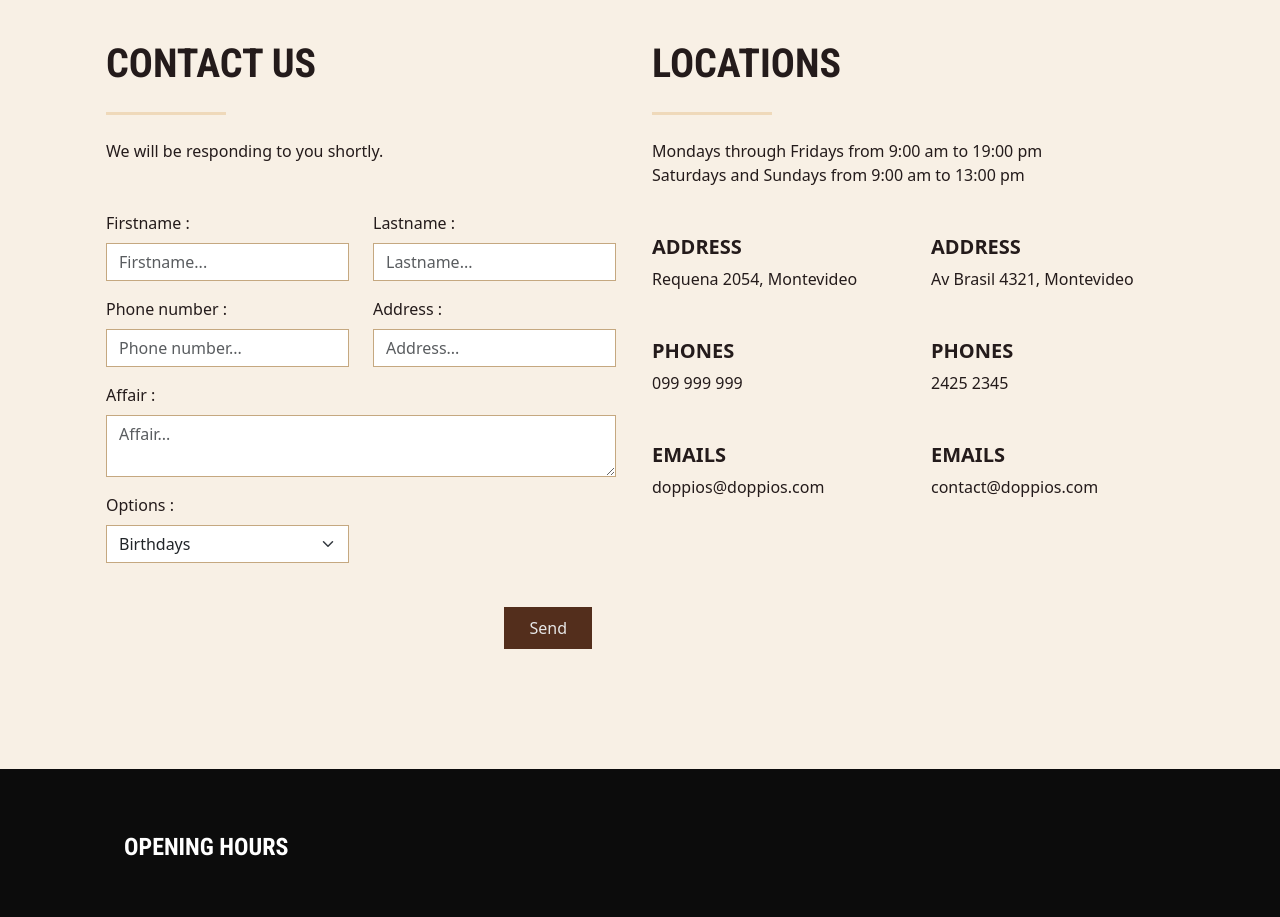
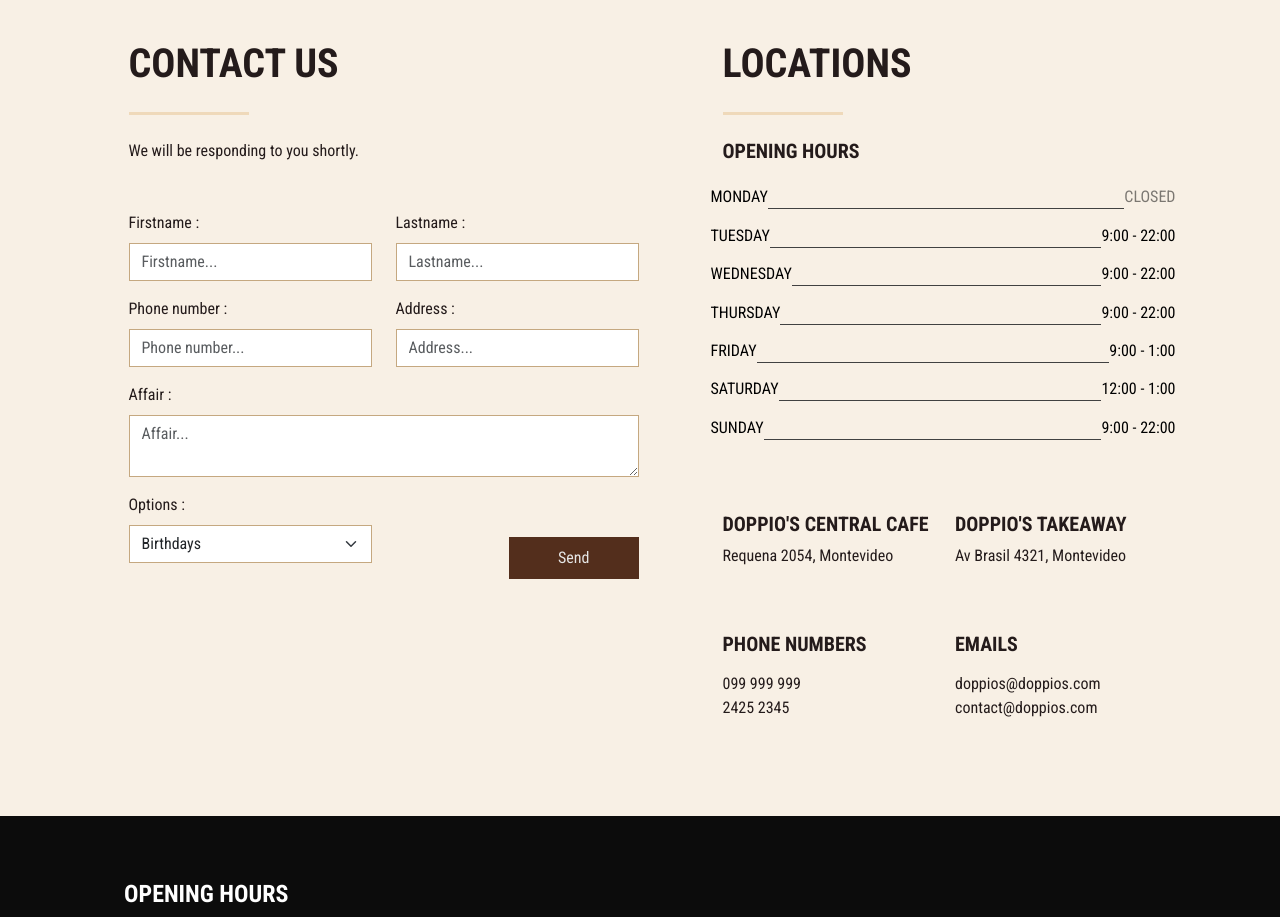
Before and after one commit to rodrigobeiro-31/E-commerce-Front, a React (Vite) app: page /contact in a window 1280 px wide. Shown: the part 880-1797 px from the top of the page. Built offline with nearby package versions, Linux system fonts and the light colour scheme.

Commit message:
Contact fixed

```diff
--- a/src/components/pages/CartCheckout.css
+++ b/src/components/pages/CartCheckout.css
@@ -2,7 +2,7 @@
     position: relative;
     width: 100%;
     height: 100vh;
-    background-image: url(./imgs/shop-window.jpg);
+    background-image: url(../../../public/imgs/shop-window.jpg);
     background-size:cover;
     background-position: center;
   }
--- a/src/components/pages/Contact.css
+++ b/src/components/pages/Contact.css
@@ -17,6 +17,7 @@
 }
 
 .contact-container {
+  font-family: var(--roboto-condensed);
   background-color: transparent !important;
   margin: 3rem 0;
   display: flex;
@@ -44,3 +45,33 @@
 .btn-contact {
   align-self: flex-end !important;
 }
+
+.opening-hours {
+  font-weight: 700;
+  text-transform: uppercase;
+  color: var(--darkBrown);
+}
+
+.contact-days-container {
+  font-weight: 400;
+  padding: 0;
+  list-style: none;
+  color: rgb(0, 0, 0);
+  text-transform: uppercase;
+}
+
+.contact-days-container > li {
+  height: 2.4rem;
+  display: flex;
+  justify-content: space-between;
+}
+
+.text-span {
+  white-space: nowrap;
+  align-self: flex-end !important;
+}
+
+.span-line {
+  width: 100%;
+  border-bottom: 0.2px solid var(--mainBrown);
+}
--- a/src/components/pages/Contact.jsx
+++ b/src/components/pages/Contact.jsx
@@ -66,7 +66,7 @@
         </div>
         <div className="container mb-5 mt-5 text-white d-flex justify-content-center align-items-center">
           <div className="d-flex justify-content-center">
-            <div className="row contact-container ">
+            <div className="row d-flex justify-contact-between gap-5 contact-container">
               <div className="col-6">
                 <div className="container">
                   <div>
@@ -181,10 +181,10 @@
                         <option>Other</option>
                       </select>
                     </div>
-                    <div className="col-12 d-flex justify-content-end text-center pt-1">
+                    <div className="col-6 d-flex justify-content-end text-center pt-1">
                       <button
                         type="submit"
-                        className="m-4 text-center main-btn btn-contact"
+                        className="px-5 text-center main-btn btn-contact"
                       >
                         Send
                       </button>
@@ -192,48 +192,69 @@
                   </form>
                 </div>
               </div>
-              <div className="col-6">
-                <div>
+              <div className="col-5">
                 <h2 className="fw-bold pt-4 contact-title">Locations</h2>
                 <span className="line-span"></span>
-                  <p className="m-0 contact-text">
-                    Mondays through Fridays from 9:00 am to 19:00 pm
-                  </p>
-                  <p className="m-0 contact-text">
-                    Saturdays and Sundays from 9:00 am to 13:00 pm
-                  </p>
-                  <div className="locations-container row">
-                    <div className="col-6">
-                      <div className="mt-5">
-                        <h5 className="contact-text fw-bold">ADDRESS</h5>
+                <div className="row d-flex justify-content-between">
+                  <h5 className="opening-hours">Opening hours</h5>
+                  <ul className="contact-days-container">
+                    <li>
+                      <span className="text-span">Monday</span>
+                      <span className="span-line"></span>
+                      <span className="text-span opacity-50">Closed</span>
+                    </li>
+                    <li>
+                      <span className="text-span">Tuesday</span>
+                      <span className="span-line"></span>
+                      <span className="text-span">9:00 - 22:00</span>
+                    </li>
+                    <li>
+                      <span className="text-span">Wednesday</span>
+                      <span className="span-line"></span>
+                      <span className="text-span">9:00 - 22:00</span>
+                    </li>
+                    <li>
+                      <span className="text-span">Thursday</span>
+                      <span className="span-line"></span>
+                      <span className="text-span">9:00 - 22:00</span>
+                    </li>
+                    <li>
+                      <span className="text-span">Friday</span>
+                      <span className="span-line"></span>
+                      <span className="text-span">9:00 - 1:00</span>
+                    </li>
+                    <li>
+                      <span className="text-span">Saturday</span>
+                      <span className="span-line"></span>
+                      <span className="text-span">12:00 - 1:00</span>
+                    </li>
+                    <li>
+                      <span className="text-span">Sunday</span>
+                      <span className="span-line"></span>
+                      <span className="text-span">9:00 - 22:00</span>
+                    </li>
+                  </ul>
+                </div>
+                <div className="row d-flex flex-wrap mt-5 locations-container">
+                  <div className="col-6 mt-2">
+                    <h5 className="contact-text fw-bold">DOPPIO'S CENTRAL CAFE</h5>
                     <p className="contact-text">Requena 2054, Montevideo</p>
                   </div>
-                      <div className="mt-5">
-                        <h5 className="contact-text fw-bold">PHONES</h5>
-                        <p className="contact-text">099 999 999</p>
-                      </div>
-                      <div className="mt-5">
-                        <h5 className="contact-text fw-bold">EMAILS</h5>
-                        <p className="contact-text">doppios@doppios.com</p>
-                      </div>
-                    </div>
-                    <div className="col-6">
-                      <div className="mt-5">
-                        <h5 className="contact-text fw-bold">ADDRESS</h5>
+                  <div className="col-6 mt-2">
+                    <h5 className="contact-text fw-bold">DOPPIO'S TAKEAWAY</h5>
                     <p className="contact-text">
                       Av Brasil 4321, Montevideo
                     </p>
                   </div>
-                      <div className="mt-5">
-                        <h5 className="contact-text fw-bold">PHONES</h5>
-                        <p className="contact-text">2425 2345</p>
+                  <div className="col-6 mt-5">
+                    <h5 className="contact-text fw-bold mb-3">PHONE NUMBERS</h5>
+                    <p className="contact-text m-0">099 999 999</p>
+                    <p className="contact-text m-0">2425 2345</p>
                   </div>
-                      <div className="mt-5">
-                        <h5 className="contact-text fw-bold">EMAILS</h5>
-                        <p className="contact-text">contact@doppios.com</p>
-                      </div>
-                    </div>
-                    <div className="col-6"></div>
+                  <div className="col-6 mt-5">
+                    <h5 className="contact-text fw-bold mb-3">EMAILS</h5>
+                    <p className="contact-text m-0">doppios@doppios.com</p>
+                    <p className="contact-text m-0">contact@doppios.com</p>
                   </div>
                 </div>
               </div>
--- a/src/components/pages/OrderConfirmation.css
+++ b/src/components/pages/OrderConfirmation.css
@@ -1,8 +1,13 @@
 .confirmation-container {
   width: 100%;
-  height: 500px;
+  height: 100vh;
   background-image: url("../../../public/imgs/confirmation-bg.jpg");
   background-size: cover;
   display: flex;
   align-items: center;
 }
+
+.confirmation-logo {
+  width: 10rem;
+  opacity: 90%;
+}
--- a/src/components/pages/OrderConfirmation.jsx
+++ b/src/components/pages/OrderConfirmation.jsx
@@ -8,9 +8,10 @@
         <h3 className="fw-bold title">Order confirmed!</h3>
       </div>
       <div className="d-flex flex-column justify-content-center align-items-center p-5">
-        <h4>
+        <img className="confirmation-logo" src="../../../public/imgs/doppios-black-logo.png" alt="Doppio's logo" />
+        <h3 className="fw-semibold">
           Thank you for buying at Doppio's!
-        </h4>
+        </h3>
         <span className="line-span mb-4"></span>
         <NavLink to="/products" className="mb-5 main-btn">
           Continue buying
--- a/src/components/pages/Profile.css
+++ b/src/components/pages/Profile.css
@@ -3,7 +3,7 @@
   background-size: cover;
   margin: 0;
   padding: 0;
-  height: 400px;
+  height: 100vh;
 }
 
 .profile-container {
--- a/src/components/products.css
+++ b/src/components/products.css
@@ -1,7 +1,7 @@
 .imageContainer {
   margin: 0;
   padding: 0;
-  height: 400px;
+  height: 100vh;
   background-image: url("/imgs/all_products_banner.jpg");
   background-size: cover;
 }
```
Lines whose indentation alone changed are shown as unchanged.
